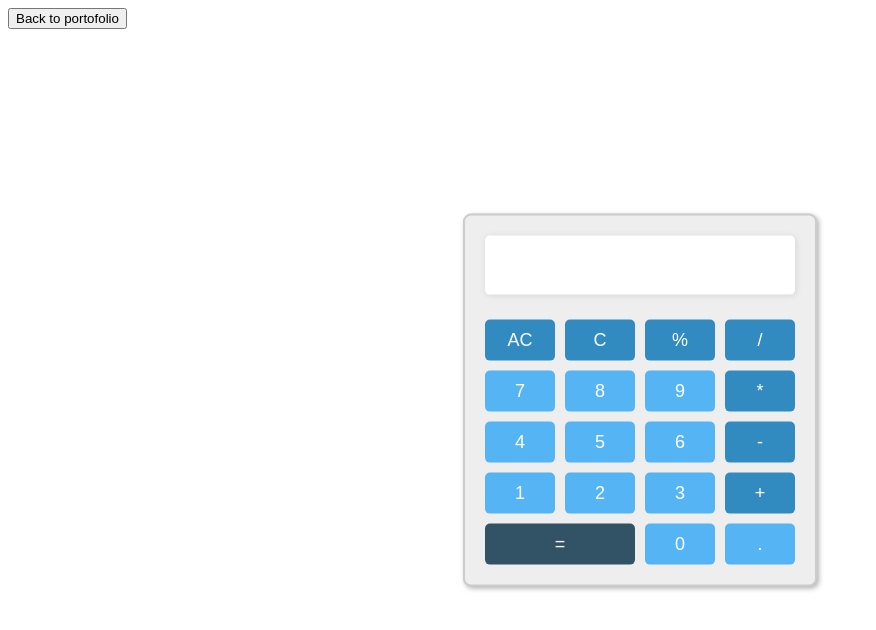
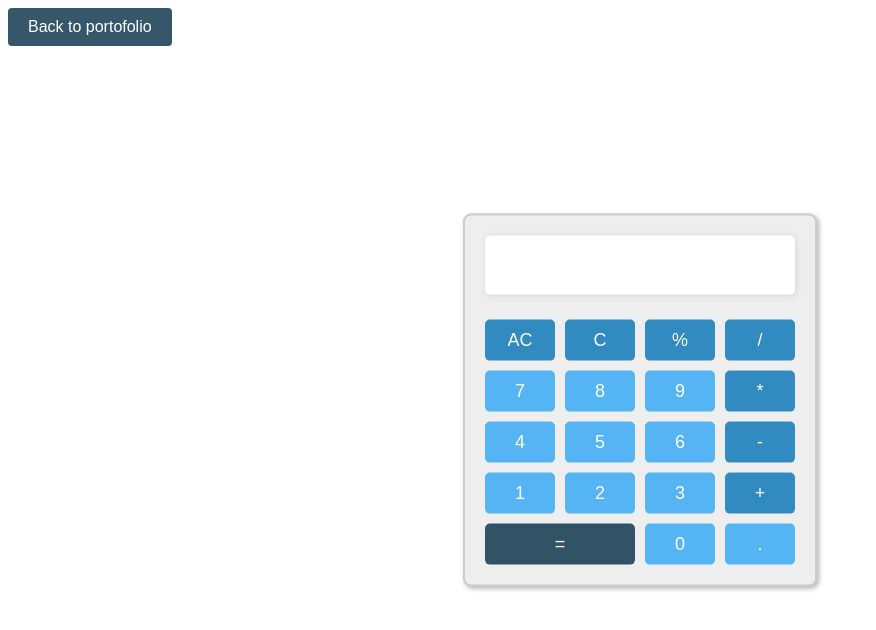
Before and after one commit to pirvancosmin/calculator, a website: page index.html in a window 1280 px wide. Shown: the whole page, without its empty margins (0-876 px from the left). Drawn offline with Linux system fonts and the light colour scheme.

Commit message:
Update index.css

```diff
--- a/index.css
+++ b/index.css
@@ -103,3 +103,15 @@ body {
   border-radius: 5px;
   cursor: pointer;
 }
+.butBack {
+  background-color: rgba(0, 42, 66, 0.788);
+    border: none;
+    color: white;
+    padding: 10px 20px;
+    text-align: center;
+    text-decoration: none;
+    display: inline-block;
+    font-size: 16px;
+    border-radius: 4px;
+    cursor: pointer;
+}
```
